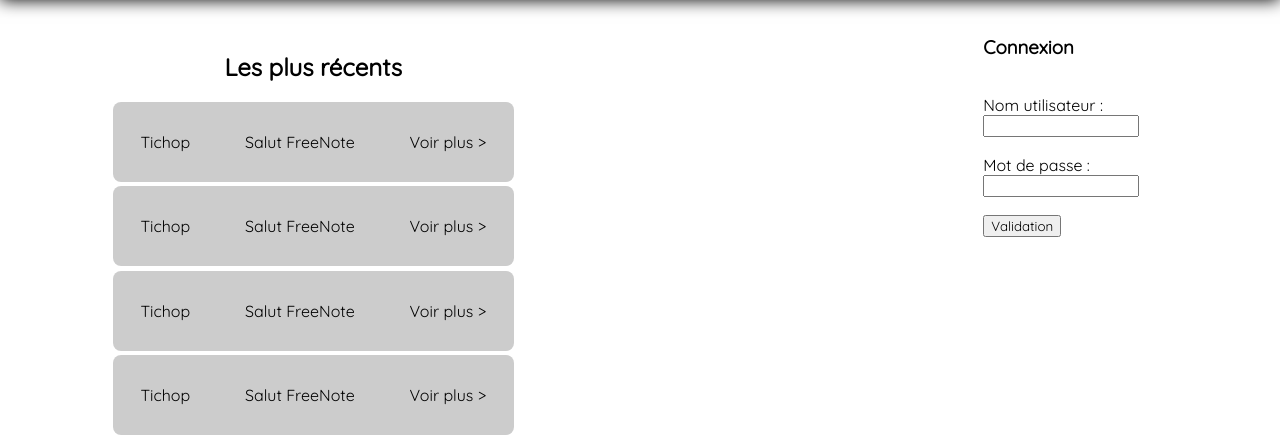
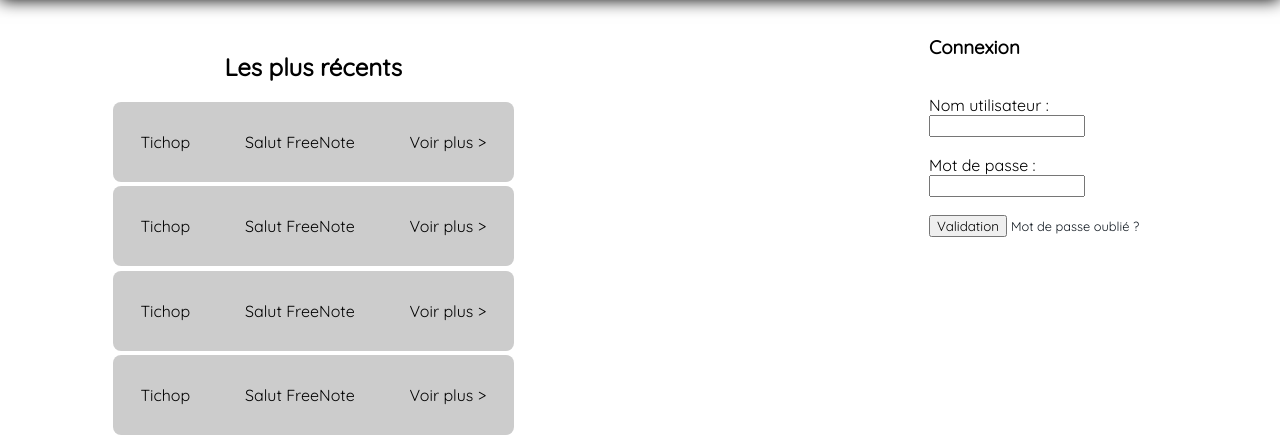
Before and after one commit to christophe-ruiz/IUT-M3104-PROJET, a PHP site: page / in a window 1280 px wide. Shown: the part 96-535 px from the top of the page. Run offline with PHP 8.4, Linux system fonts and the light colour scheme.

Commit message:
divconnexion

```diff
--- a/index.php
+++ b/index.php
@@ -12,6 +12,8 @@
         <input type="password" name="password">
         <br><br>
         <input type="Submit" value="Validation">
+        <a href=""> Mot de passe oublié ? </a>
+
     </form>
 </div>
 
```
